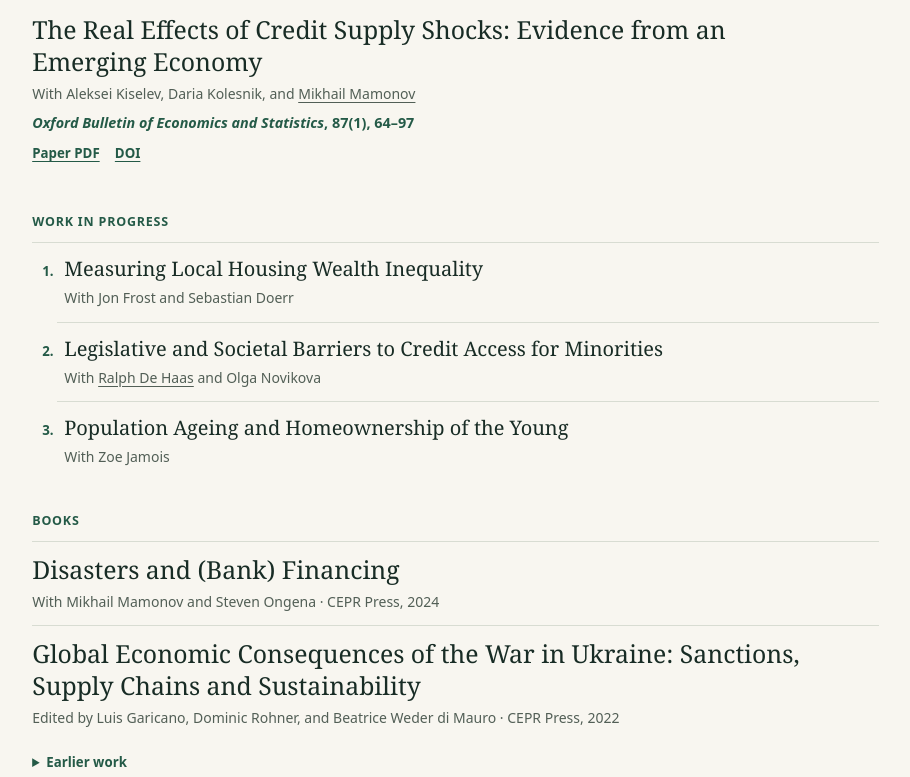
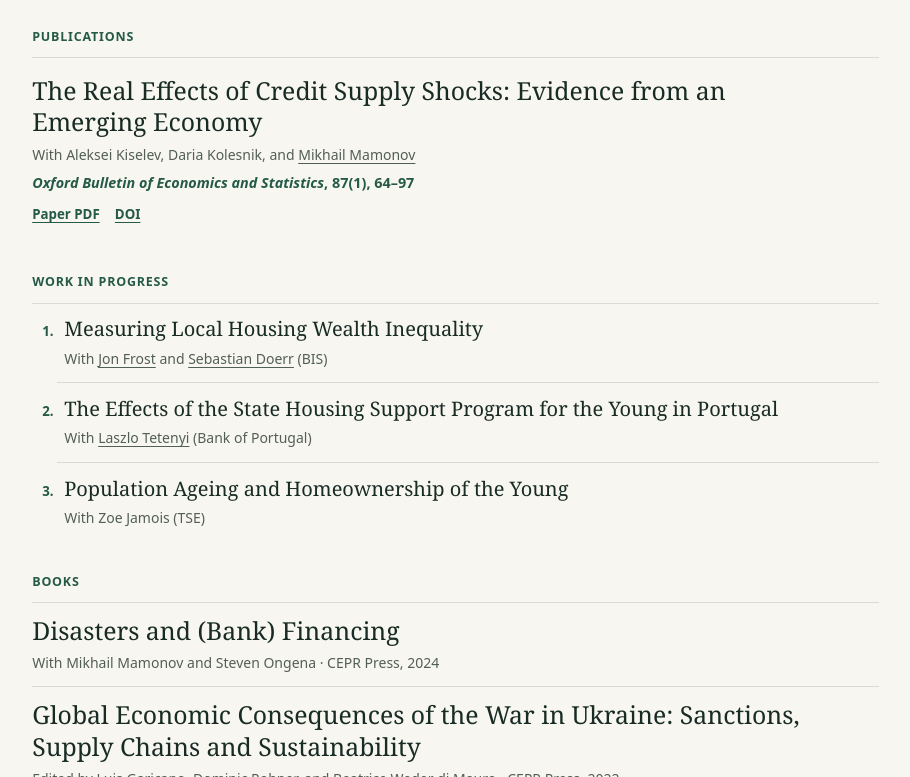
Before and after one commit to annapestova/annapestova.github.io, a plain HTML site: page index.html in a window 1280 px wide. Shown: the part 1550-2327 px from the top of the page, without its empty margins (321-1231 px from the left). Drawn offline with Linux system fonts and the light colour scheme.

Commit message:
Update research interests and work in progress

```diff
--- a/index.html
+++ b/index.html
@@ -31,7 +31,7 @@
       <section class="intro" id="about" aria-labelledby="about-title">
         <p class="role">Assistant Professor of Economics and Finance</p>
         <h1 id="about-title">Anna Pestova</h1>
-        <p class="bio">I am an applied economist at <a href="https://www.tbs-education.fr/professeur/pestova-anna/">TBS Education</a>. My current research focuses on housing markets, household finance, and wealth inequality. I study how changes in housing wealth shape outcomes such as education and how financial and geoeconomic shocks affect firms and households.</p>
+        <p class="bio">I am an applied economist at <a href="https://www.tbs-education.fr/professeur/pestova-anna/">TBS Education</a>. My current research focuses on housing markets, household finance, and wealth inequality. I study how changes in housing wealth shape educational outcomes and how housing wealth inequality affects young people’s access to homeownership. I also study how financial and geoeconomic shocks affect sanctioned economies and the firms and households within them.</p>
         <p class="bio bio-secondary">I received my PhD in Economics from CERGE-EI in 2024.</p>
         <div class="intro-links">
           <a class="button" href="assets/anna-pestova-cv.pdf">Curriculum vitae <span aria-hidden="true">↗</span></a>
@@ -100,9 +100,9 @@
 
         <h3 class="group-heading">Work in progress</h3>
         <ol class="projects">
-          <li><h4>Measuring Local Housing Wealth Inequality</h4><p class="metadata">With Jon Frost and Sebastian Doerr</p></li>
-          <li><h4>Legislative and Societal Barriers to Credit Access for Minorities</h4><p class="metadata">With <a href="https://ralphdehaas.com/">Ralph De Haas</a> and Olga Novikova</p></li>
-          <li><h4>Population Ageing and Homeownership of the Young</h4><p class="metadata">With Zoe Jamois</p></li>
+          <li><h4>Measuring Local Housing Wealth Inequality</h4><p class="metadata">With <a href="https://www.bis.org/author/jon_frost.htm">Jon Frost</a> and <a href="https://sites.google.com/view/sdoerr/home">Sebastian Doerr</a> (BIS)</p></li>
+          <li><h4>The Effects of the State Housing Support Program for the Young in Portugal</h4><p class="metadata">With <a href="https://laszlotetenyi.com/">Laszlo Tetenyi</a> (Bank of Portugal)</p></li>
+          <li><h4>Population Ageing and Homeownership of the Young</h4><p class="metadata">With Zoe Jamois (TSE)</p></li>
         </ol>
 
         <h3 class="group-heading">Books</h3>
```
